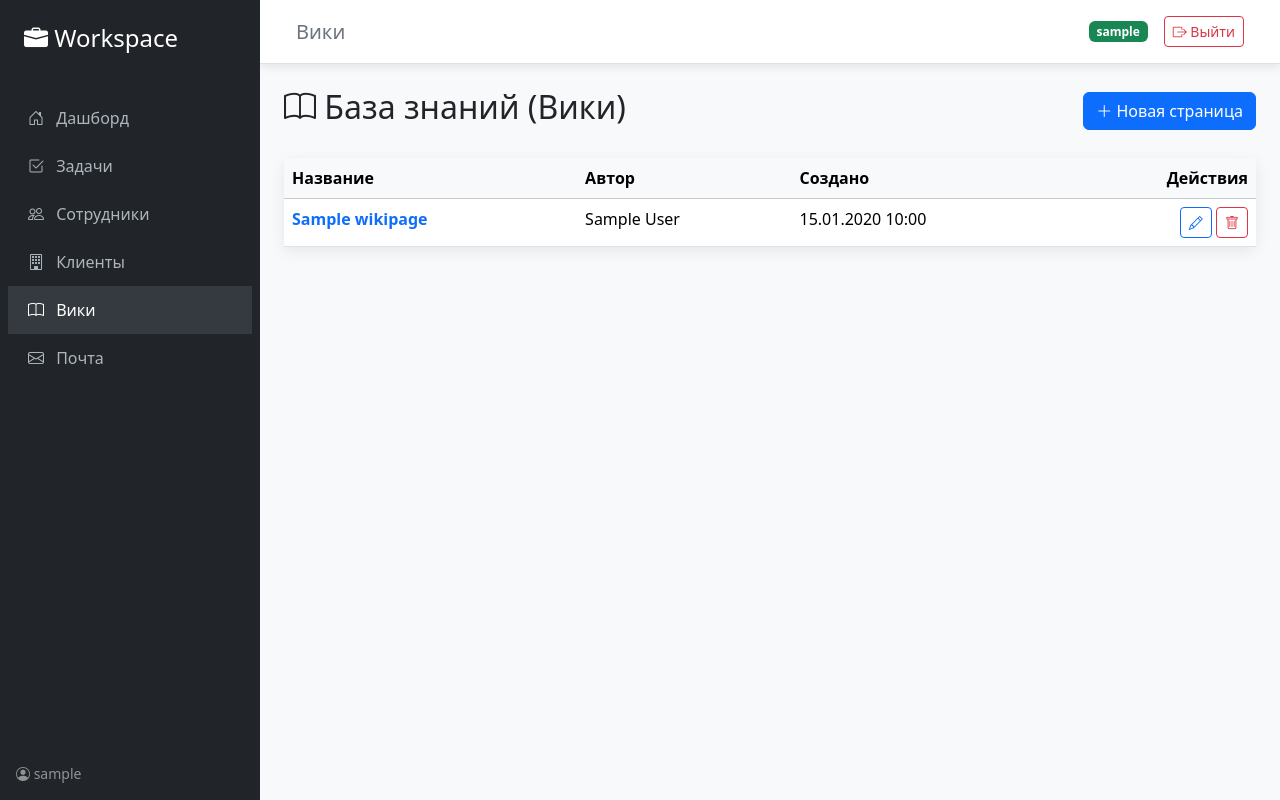
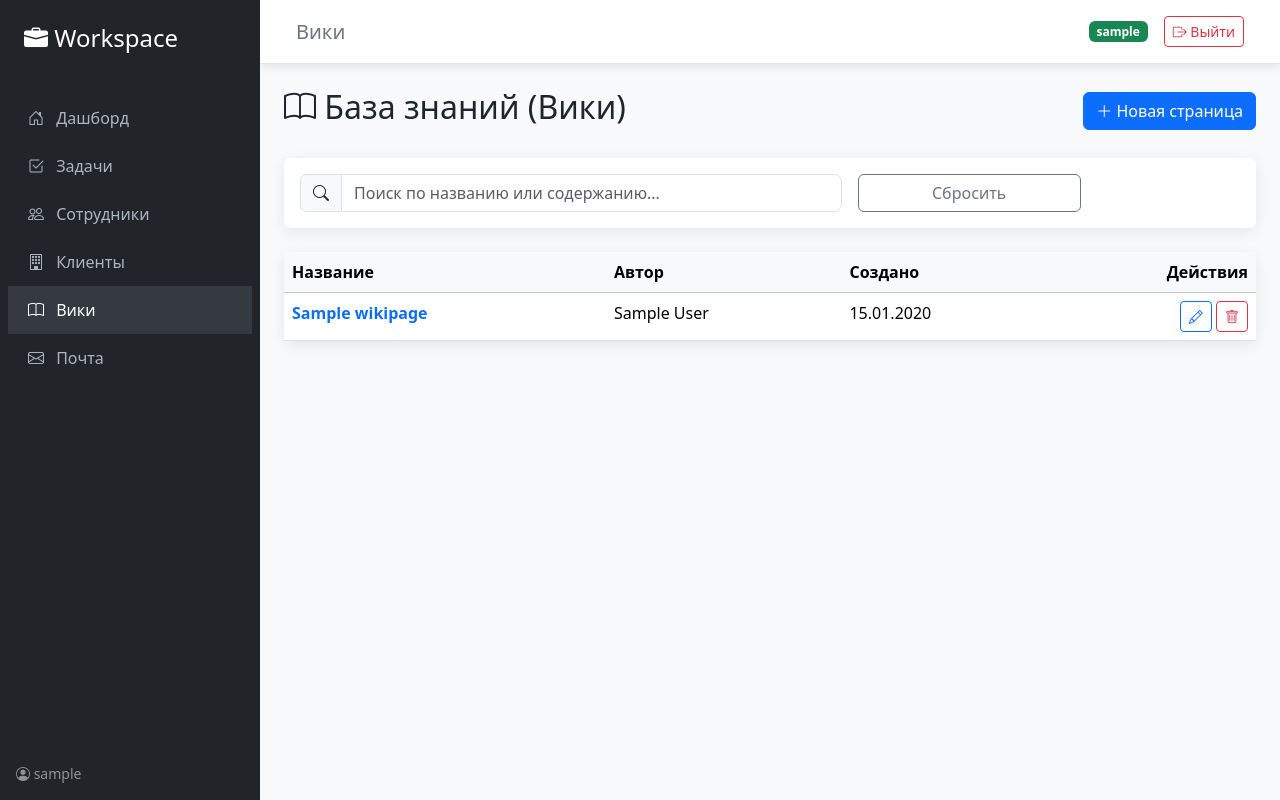
Before and after one commit to fake-stmz/employee-workspace-django, a Django app: page /wiki/ in a window 1280 px wide. Run offline with Django 5.2, Linux system fonts and the light colour scheme; a user stored in the database is signed in; tables that the repository leaves empty hold one stand-in row (values such as "Sample post").

Commit message:
feat: wiki real-time search

```diff
--- a/apps/wiki/serializers.py
+++ b/apps/wiki/serializers.py
@@ -1,8 +1,10 @@
 from rest_framework import serializers
 from .models import WikiPage
+from apps.employees.serializers import EmployeeSerializer
 
 
 class WikiPageSerializer(serializers.ModelSerializer):
+    author = EmployeeSerializer(read_only=True)
     class Meta:
         model = WikiPage
-        fields = "__all__"
+        fields = ['id', 'title', 'content', 'author', 'created_at']
--- a/apps/wiki/views.py
+++ b/apps/wiki/views.py
@@ -2,6 +2,26 @@ from django.shortcuts import render, redirect, get_object_or_404
 from django.contrib.auth.decorators import login_required
 from .models import WikiPage
 from .forms import WikiPageForm
+from django.db import models
+from rest_framework import viewsets
+from .serializers import WikiPageSerializer
+
+
+
+class WikiViewSet(viewsets.ModelViewSet):
+    queryset = WikiPage.objects.all()
+    serializer_class = WikiPageSerializer
+
+    def get_queryset(self):
+        queryset = super().get_queryset()
+        search = self.request.query_params.get('search')
+
+        if search:
+            queryset = queryset.filter(
+                models.Q(title__icontains=search) |
+                models.Q(content__icontains=search)
+            )
+        return queryset.order_by('-created_at')
 
 
 @login_required
--- a/config/urls.py
+++ b/config/urls.py
@@ -14,6 +14,7 @@ router.register(r"tasks", TaskViewSet)
 router.register(r"projects", ProjectViewSet)
 router.register(r"clients", ClientViewSet)
 router.register(r"employees", EmployeeViewSet)
+router.register(r"wiki", WikiViewSet)
 
 urlpatterns = [
     # Стандартная админ-панель Django
--- a/templates/wiki/wiki_list.html
+++ b/templates/wiki/wiki_list.html
@@ -10,9 +10,29 @@
     </a>
 </div>
 
+<!-- Поиск -->
+<div class="card mb-4">
+    <div class="card-body">
+        <div class="row g-3">
+            <div class="col-md-7">
+                <div class="input-group">
+                    <span class="input-group-text"><i class="bi bi-search"></i></span>
+                    <input type="text"
+                           id="searchInput"
+                           class="form-control"
+                           placeholder="Поиск по названию или содержанию...">
+                </div>
+            </div>
+            <div class="col-md-3">
+                <button id="resetFilters" class="btn btn-outline-secondary w-100">Сбросить</button>
+            </div>
+        </div>
+    </div>
+</div>
+
 <div class="card">
     <div class="card-body p-0">
-        <table class="table table-hover mb-0">
+        <table class="table table-hover mb-0" id="wikiTable">
             <thead class="table-light">
                 <tr>
                     <th>Название</th>
@@ -21,33 +41,81 @@
                     <th class="text-end">Действия</th>
                 </tr>
             </thead>
-            <tbody>
-                {% for page in pages %}
-                <tr>
-                    <td>
-                        <a href="{% url 'wiki_page' page.pk %}" class="text-decoration-none">
-                            <strong>{{ page.title }}</strong>
-                        </a>
-                    </td>
-                    <td>{{ page.author|default:"—" }}</td>
-                    <td>{{ page.created_at|date:"d.m.Y H:i" }}</td>
-                    <td class="text-end">
-                        <a href="{% url 'wiki_update' page.pk %}" class="btn btn-sm btn-outline-primary">
-                            <i class="bi bi-pencil"></i>
-                        </a>
-                        <a href="{% url 'wiki_delete' page.pk %}" class="btn btn-sm btn-outline-danger">
-                            <i class="bi bi-trash"></i>
-                        </a>
-                    </td>
-                </tr>
-                {% empty %}
-                <tr>
-                    <td colspan="4" class="text-center py-5 text-muted">Пока нет страниц</td>
-                </tr>
-                {% endfor %}
-            </tbody>
+            <tbody id="wikiTableBody"></tbody>
         </table>
     </div>
 </div>
 
 {% endblock %}
+
+{% block extra_js %}
+<script>
+document.addEventListener('DOMContentLoaded', function() {
+    const searchInput = document.getElementById('searchInput');
+    const resetBtn = document.getElementById('resetFilters');
+    const tableBody = document.getElementById('wikiTableBody');
+
+    let debounceTimer;
+
+    function loadWiki(search = '') {
+        let url = `/api/wiki/?format=json`;
+        if (search) url += `&search=${encodeURIComponent(search)}`;
+
+        fetch(url)
+            .then(response => response.json())
+            .then(data => {
+                tableBody.innerHTML = '';
+
+                if (data.length === 0) {
+                    tableBody.innerHTML = `
+                        <tr>
+                            <td colspan="4" class="text-center py-5 text-muted">
+                                <i class="bi bi-search"></i><br>Ничего не найдено
+                            </td>
+                        </tr>`;
+                    return;
+                }
+
+                data.forEach(page => {
+                    const row = `
+                        <tr>
+                            <td>
+                                <a href="/wiki/${page.id}/" class="text-decoration-none">
+                                    <strong>${page.title}</strong>
+                                </a>
+                            </td>
+                            <td>${page.author ? page.author.full_name : '—'}</td>
+                            <td>${new Date(page.created_at).toLocaleDateString('ru-RU')}</td>
+                            <td class="text-end">
+                                <a href="/wiki/${page.id}/edit/" class="btn btn-sm btn-outline-primary">
+                                    <i class="bi bi-pencil"></i>
+                                </a>
+                                <a href="/wiki/${page.id}/delete/" class="btn btn-sm btn-outline-danger">
+                                    <i class="bi bi-trash"></i>
+                                </a>
+                            </td>
+                        </tr>`;
+                    tableBody.innerHTML += row;
+                });
+            })
+            .catch(err => console.error(err));
+    }
+
+    // Live search
+    searchInput.addEventListener('input', () => {
+        clearTimeout(debounceTimer);
+        debounceTimer = setTimeout(() => {
+            loadWiki(searchInput.value);
+        }, 300);
+    });
+
+    resetBtn.addEventListener('click', () => {
+        searchInput.value = '';
+        loadWiki();
+    });
+
+    // Initial load
+    loadWiki();
+});
+</script>
+{% endblock %}
```
